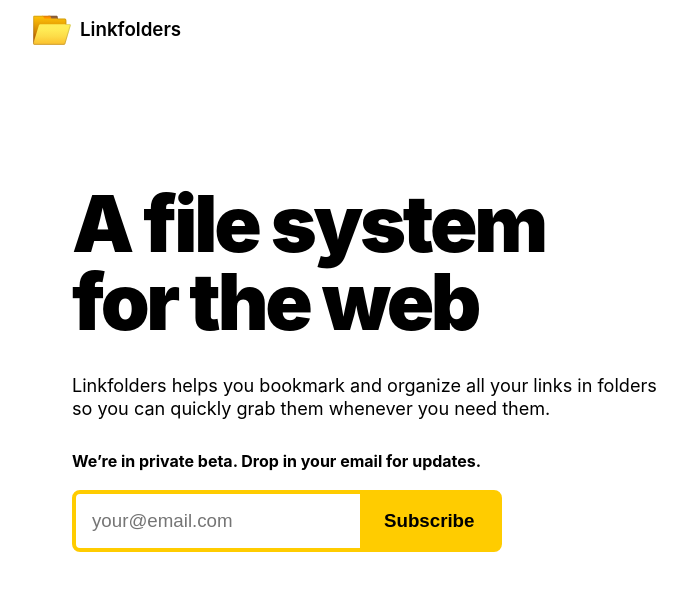
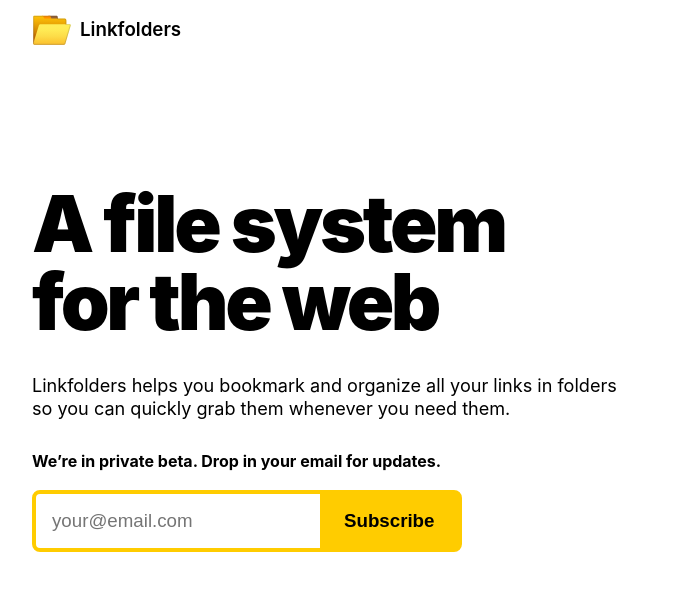
Before and after one commit to bariabbassi/linkfolders, a Next.js app: page / in a window 1280 px wide. Shown: the top 590 px of the page, without its empty margins (0-687 px from the left). Built offline with nearby package versions, Linux system fonts and the light colour scheme; a web font is replaced by a local one.

Commit message:
increase container width

```diff
--- a/pages/index.js
+++ b/pages/index.js
@@ -14,7 +14,7 @@ const HeroSection = styled.section`
 
 const HeroContainer = styled.div`
   margin-top: 15vh;
-  max-width: 1200px;
+  max-width: 1500px;
   width: 100%;
 `;
 
```
